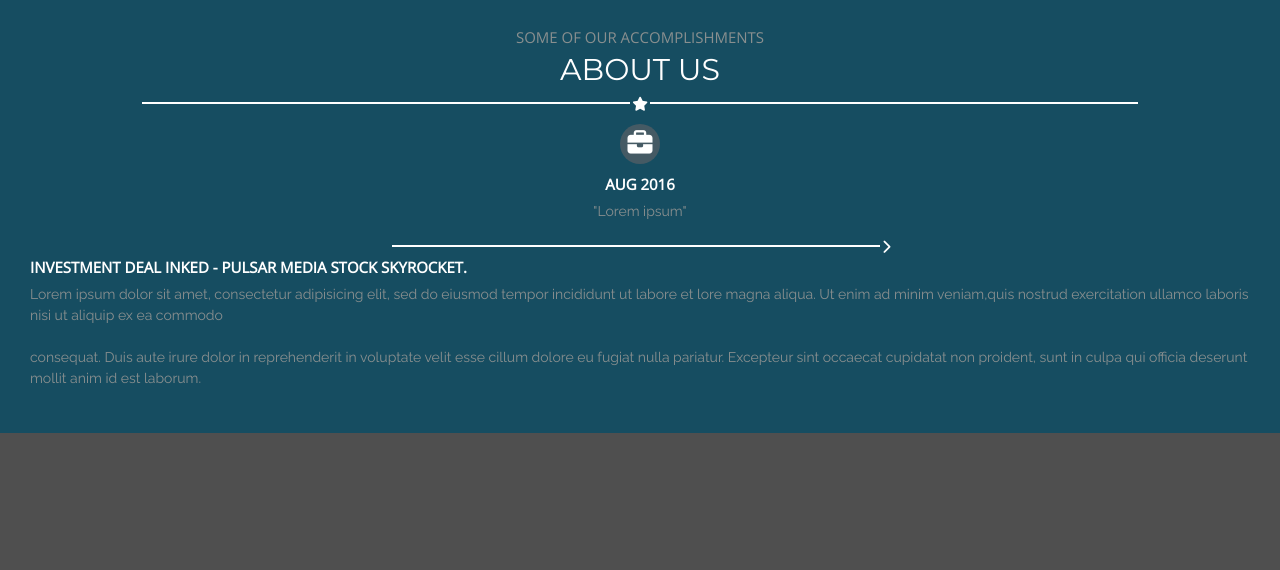
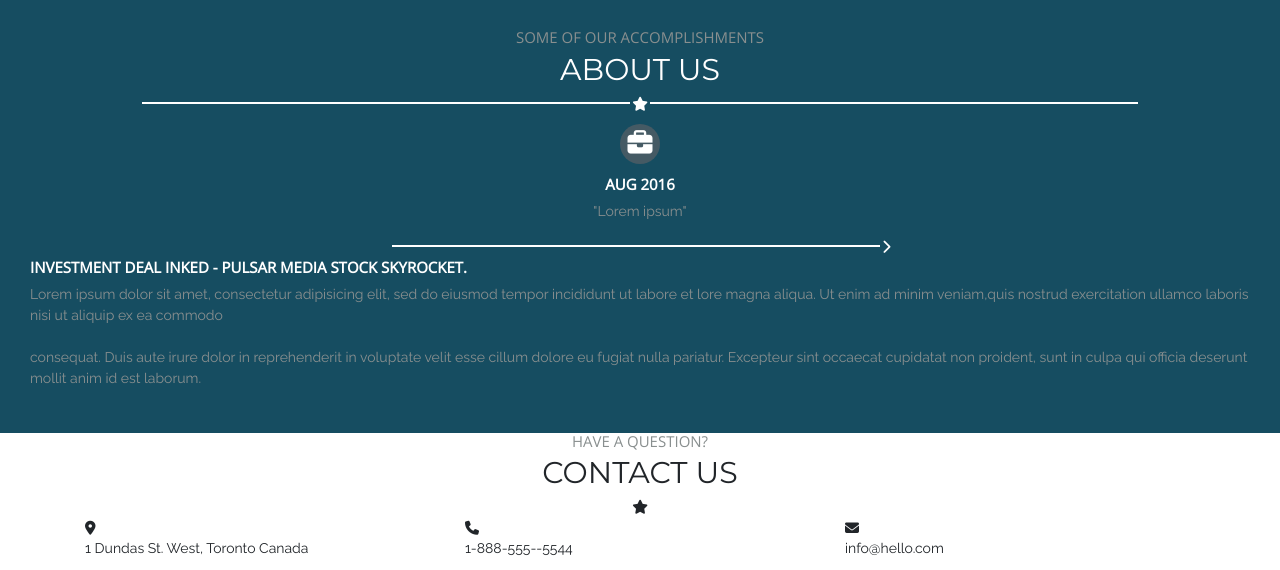
Before and after one commit to gomezjuliana/schemes, a PHP site: page / in a window 1280 px wide. Shown: the part 641-1211 px from the top of the page. Before the commit the page ends 1074 px from the top, so only its background shows below. Run offline with PHP 8.4, Linux system fonts and the light colour scheme; some libraries are stand-ins or nearby versions.

Commit message:
rough draft of contact section

```diff
--- a/index.html
+++ b/index.html
@@ -93,7 +93,44 @@
 	</div>
 </section>
 
-<section class="contact"></section>
+<section class="contact">
+	<hgroup class="text-center">
+		<h5>Have a question?</h5>
+		<h3>Contact Us</h3>
+		<span class="line"></span><i class="fa fa-star" aria-hidden="true"></i><span class="line"></span>
+	</hgroup>
+	<div class="container">
+	  	<div class="row">
+	    	<div class="col">
+	      		<i class="fa fa-map-marker" aria-hidden="true"></i>
+				<p>1 Dundas St. West, Toronto Canada</p>
+	    	</div>
+	    	<div class="col">
+	     		<i class="fa fa-phone" aria-hidden="true"></i>
+				<p>1-888-555--5544</p>
+	    	</div>
+	    	<div class="col">
+	    		<i class="fa fa-envelope" aria-hidden="true"></i>
+				<p>info@hello.com</p>
+	    	</div>
+	  	</div>
+	</div>
+	<iframe src="https://www.google.com/maps/embed?pb=!1m10!1m8!1m3!1d15863.993627623142!2d-75.5684253!3d6.263938199999999!3m2!1i1024!2i768!4f13.1!5e0!3m2!1sen!2sco!4v1503427173932" width="100%"" height="450" frameborder="0" style="border:0" allowfullscreen></iframe>
+	<form>
+		<div>
+			<input type="text" name="fname" placeholder="First Name *">
+			<input type="text" name="email" placeholder="Email Address *">
+		</div>
+		<div>
+			<input type="text" name="lname" placeholder="Last Name *">
+			<input type="text" name="phone" placeholder="Phone Number">
+		</div>
+		<div>
+			<input type="text" name="message" placeholder="Message *">
+		</div>
+		<button>Submit</button>
+	</form>
+</section>
 
 <footer></footer>
 
--- a/styles.css
+++ b/styles.css
@@ -65,6 +65,8 @@
 .header__container hgroup {
 	border-top: solid;
 	border-bottom: solid;
+	width: 256px;
+	margin: 0 auto;
 }
 
 .header__cta {
```
